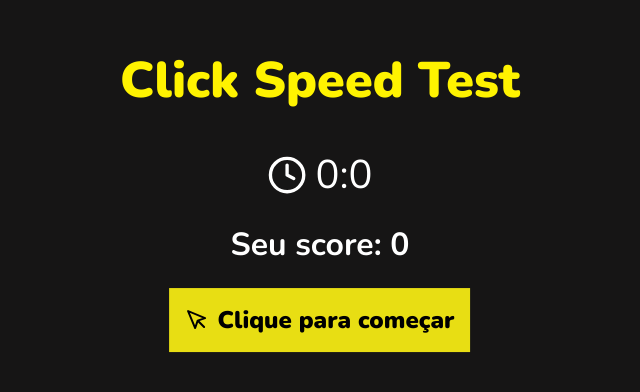
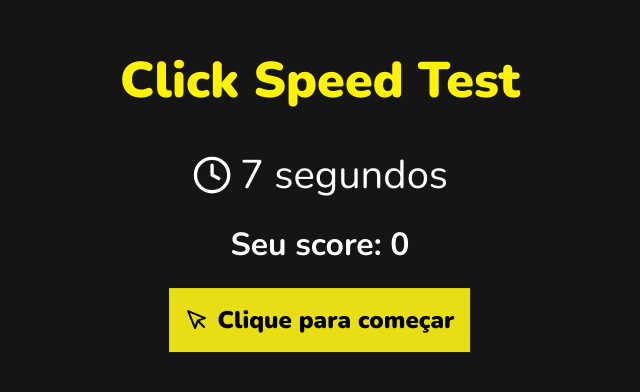
Before and after one commit to JoaoCFN/Click_Speed_Test, a React (Create React App) app: page / in a window 1280 px wide. Shown: the part 218-610 px from the top of the page, without its empty margins (320-960 px from the left). Built offline with nearby package versions, Linux system fonts and the light colour scheme.

Commit message:
Ajustando contador de segundos do timer

```diff
--- a/src/components/Clock/index.js
+++ b/src/components/Clock/index.js
@@ -6,26 +6,22 @@ import Swal from "sweetalert2";
 const Click = () => {
     const [numberClicks, setNumberClicks] = useState(0);
     const [startClock, setStartClock] = useState(false);
-    const [enabledButton, setEnabledButton] = useState(true);
-    const [seconds, setSeconds] = useState(0);
-    const [miliseconds, setMiliseconds] = useState(0);
+    const [seconds, setSeconds] = useState(7);
+    // const [miliseconds, setMiliseconds] = useState(0);
 
     function handleNumberClick(){
         setNumberClicks(numberClicks + 1);
+
+        if(seconds !== 10){
             setStartClock(true)
-    }
-
-    if(startClock && seconds !== 10){
             setTimeout(() => {
                 setSeconds(seconds + 1)
             }, 1000)
         }
 
-    if(seconds === 10){
-        setStartClock(false);
-        setSeconds(0);
-        setEnabledButton(false);
+        else{
 
+            console.log("sadsad")
             Swal.fire({
                 icon: "success",
                 title: `${numberClicks/seconds} CPS!`,
@@ -33,8 +29,15 @@ const Click = () => {
 
             })
 
-        return;
+            setTimeout(() => {
+                setStartClock(false);
+                setNumberClicks(0);
+                setSeconds(0);
+                console.log("limpou")
+            }, 3000)
         }
+    }
+
 
     // setTimeout(() => {
     //     setMiliseconds(miliseconds + 100)
@@ -50,7 +53,7 @@ const Click = () => {
                 <div className="clockLayout">
                     <FiClock />
                     <span>
-                        {seconds}:{miliseconds}
+                        {seconds} segundos
                     </span>
                 </div>
             </div>
@@ -58,7 +61,7 @@ const Click = () => {
 
             <div className="click">
                 <h1>Seu score: {numberClicks}</h1>
-                <button onClick={enabledButton && handleNumberClick}>
+                <button onClick={handleNumberClick}>
                     <FiMousePointer />
                     <span>Clique para começar</span>
                 </button>
```
Lines whose indentation alone changed are shown as unchanged.
